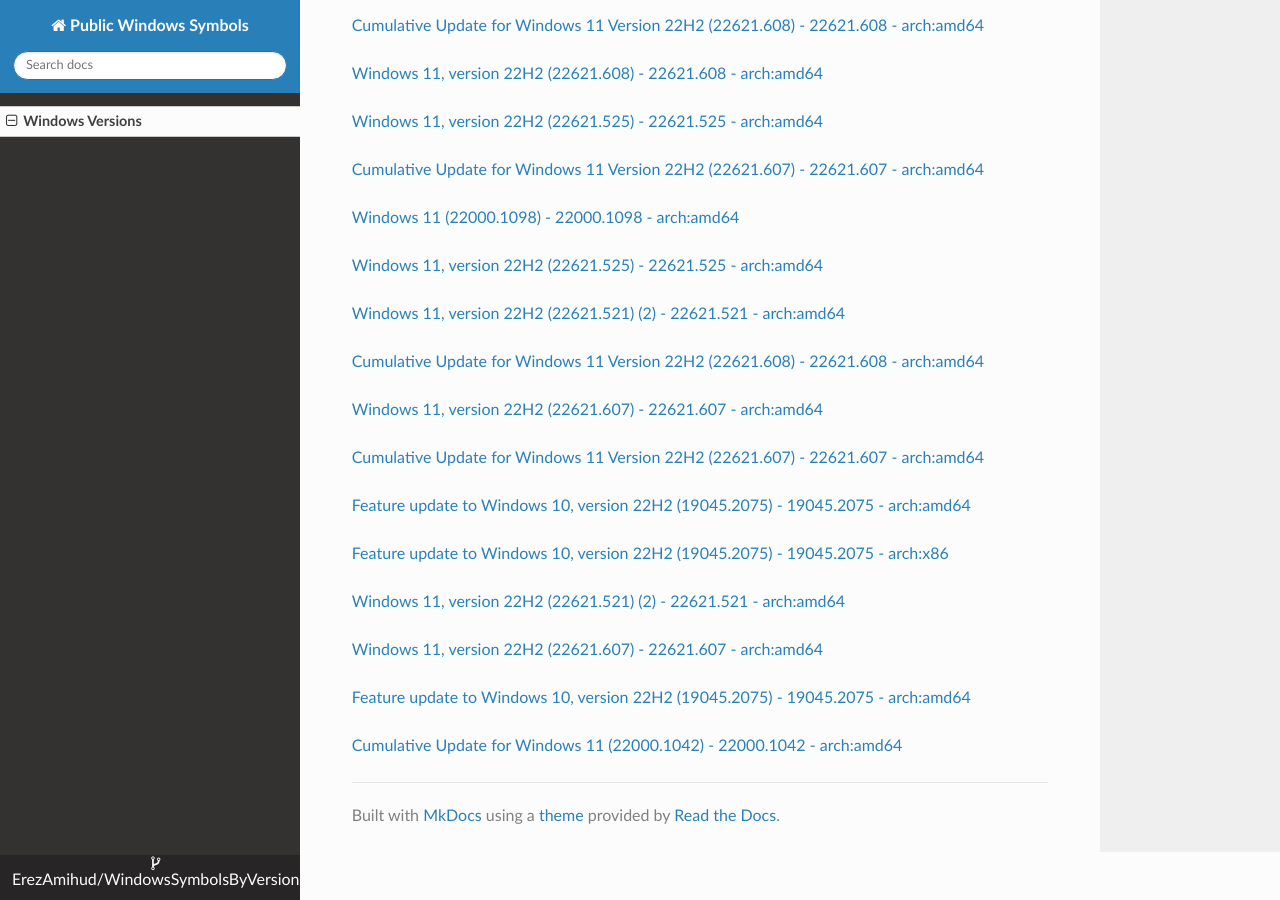
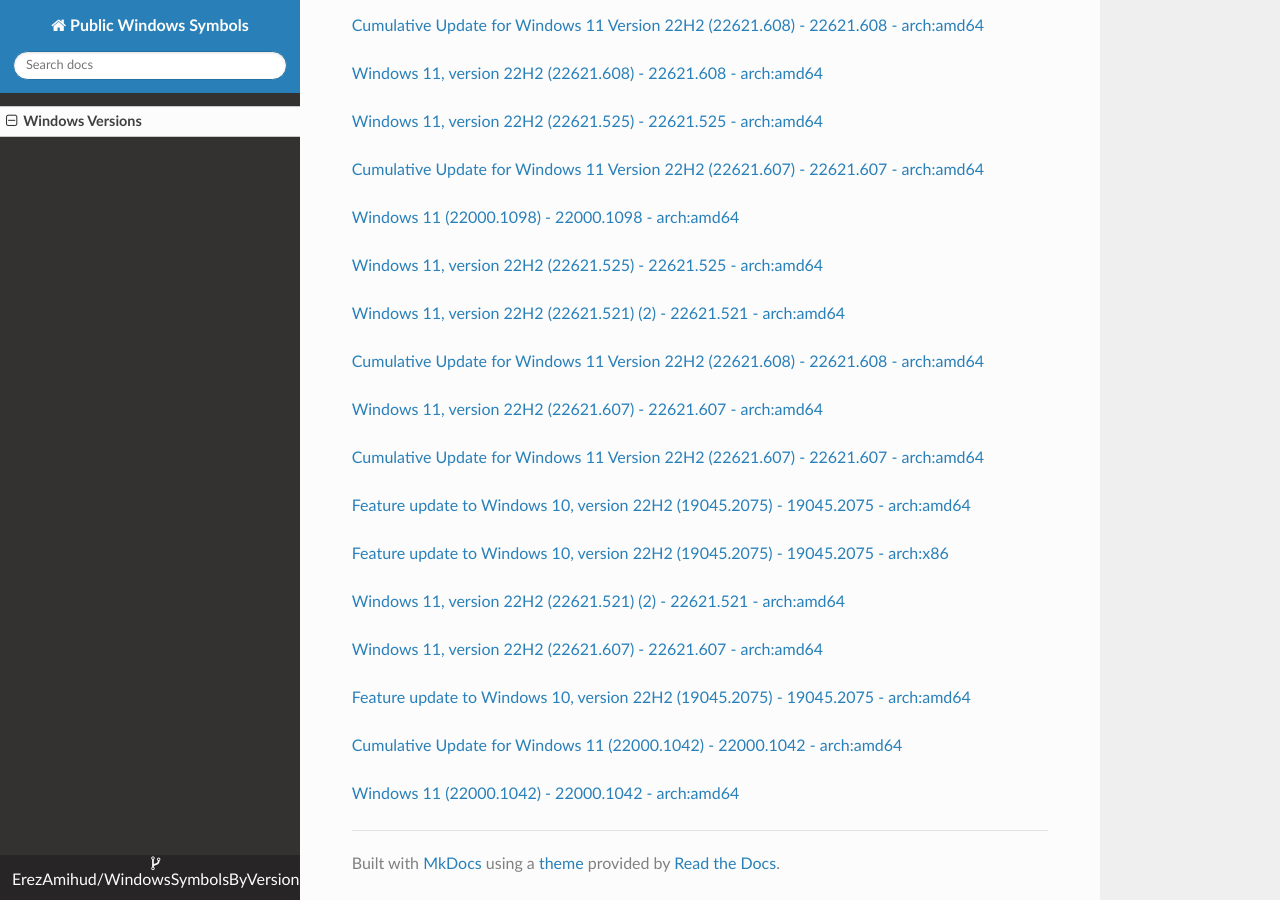
Before and after one commit to ErezAmihud/WindowsSymbolsByVersion, an MkDocs documentation site: the page built from docs/index.md, in a window 1280 px wide and 900 px high, scrolled down 51413 px. Built offline with MkDocs 1.6.1, drawn with Linux system fonts in a browser that asks for light colours; nearby versions of some CDN libraries.

Commit message:
Automated commit, add manifest for 1210147c-9ea3-4cac-96d8-6e4d4fdf5196

```diff
--- a/docs/index.md
+++ b/docs/index.md
@@ -3037,3 +3037,6 @@
 
 
 [Cumulative Update for Windows 11 (22000.1042) - 22000.1042 - arch:amd64](https://github.com/ErezAmihud/WindowsSymbolsByVersion/blob/main/manifests/12d5a0ec-7580-44e6-8ffa-a398ba0e5559.manifest)
+
+
+[Windows 11 (22000.1042) - 22000.1042 - arch:amd64](https://github.com/ErezAmihud/WindowsSymbolsByVersion/blob/main/manifests/1210147c-9ea3-4cac-96d8-6e4d4fdf5196.manifest)
```
Also changed, not shown: process_builds.json (+1 -1 lines), 1 other file.
